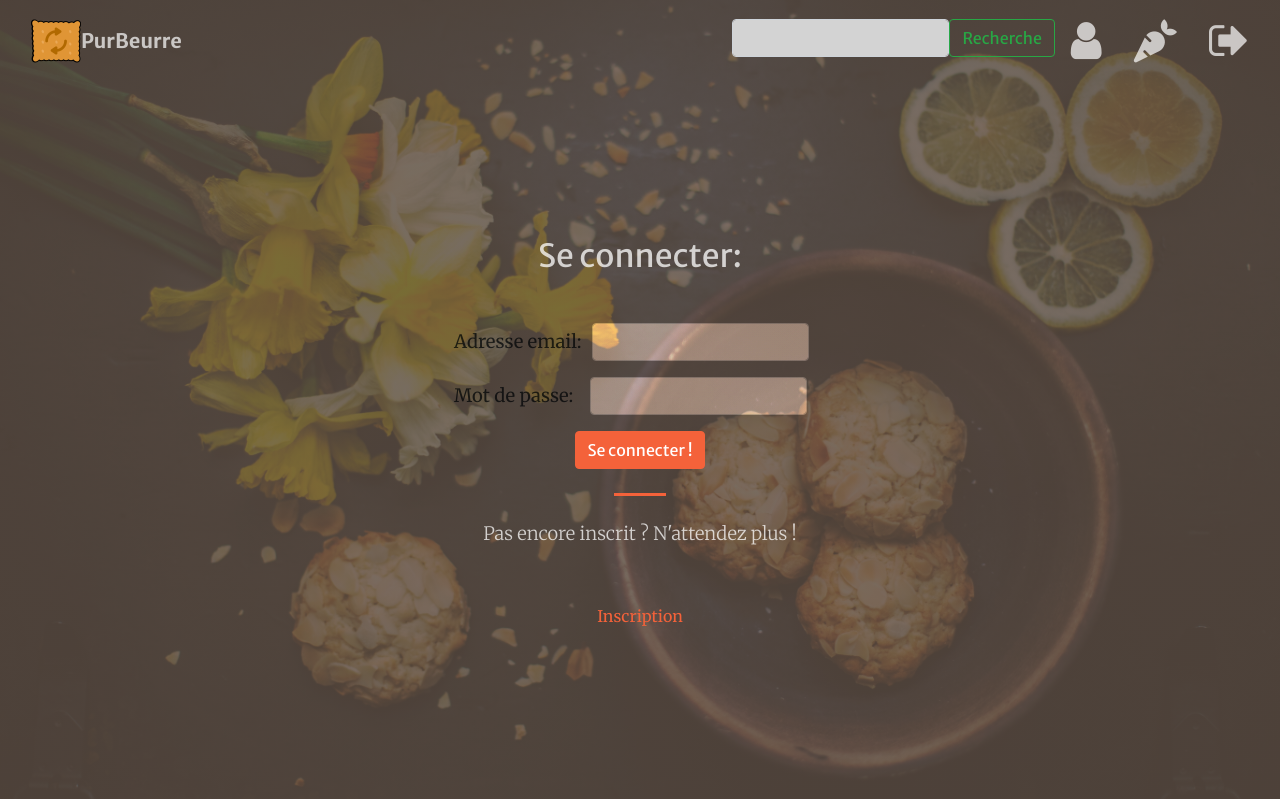
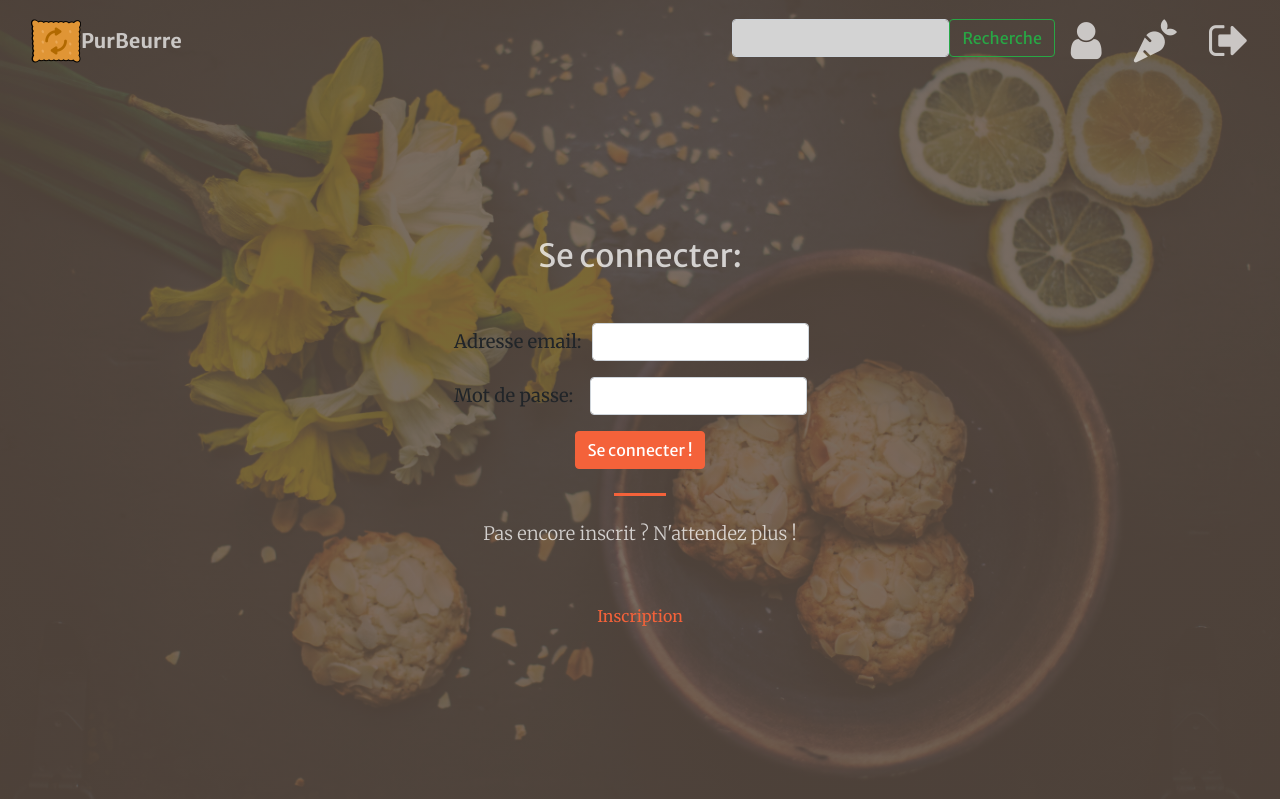
Before and after one commit to Kyossen/PurBeurre---Project_8, a Django app: page /users/connect.html in a window 1280 px wide. Shown: the top 799 px of the page. Run offline with Django 3.2, Linux system fonts and the light colour scheme; some libraries are stand-ins or nearby versions.

Commit message:
Update
Update

```diff
--- a/search/static/search/css/main.css
+++ b/search/static/search/css/main.css
@@ -63,10 +63,6 @@
     flex-direction: column;
 }
 
-.champs_signUP {
-    mix-blend-mode: overlay;
-}
-
 .button_signup {
     margin-top: 15px;
     margin-bottom: 15px;
@@ -111,6 +107,10 @@
 
 .error_result {
     padding-top: 100px;
+}
+
+.block {
+    display: block!important;
 }
 
 #spinner {
```
